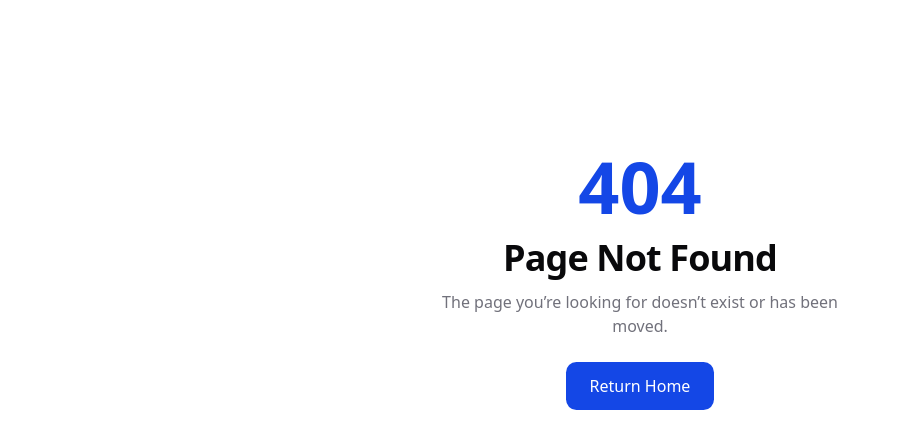
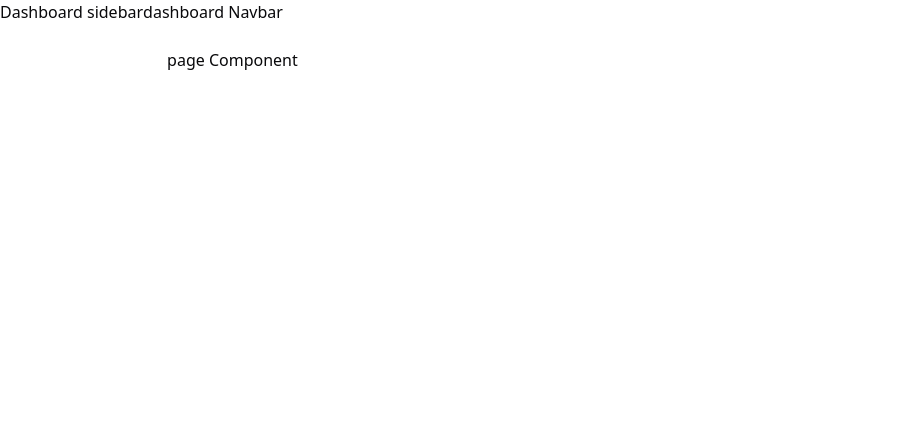
Before and after one commit to safin33221/future-programmer-innovators-client, a Next.js app: page /admin/dashboard/admin-mangement in a window 1280 px wide. Before the commit this address had no page. Shown: the top 448 px of the page, without its empty margins (0-899 px from the left). Built offline with nearby package versions, Linux system fonts and the light colour scheme.

Commit message:
Create Dashboard page architecture

```diff
--- /dev/null
+++ b/src/app/(DashboardLayout)/admin/dashboard/admin-mangement/page.tsx
@@ -0,0 +1,8 @@
+
+export default function page()  {
+  return (
+    <div>
+      <h1>page Component</h1>
+    </div>
+  );
+};
--- /dev/null
+++ b/src/app/(DashboardLayout)/admin/dashboard/course-management/page.tsx
@@ -0,0 +1,8 @@
+
+export default function page()  {
+  return (
+    <div>
+      <h1>page Component</h1>
+    </div>
+  );
+};
--- /dev/null
+++ b/src/app/(DashboardLayout)/admin/dashboard/event-management/page.tsx
@@ -0,0 +1,8 @@
+
+export default function page()  {
+  return (
+    <div>
+      <h1>page Component</h1>
+    </div>
+  );
+};
--- /dev/null
+++ b/src/app/(DashboardLayout)/admin/dashboard/guest-mangement/page.tsx
@@ -0,0 +1,8 @@
+
+export default function page()  {
+  return (
+    <div>
+      <h1>page Component</h1>
+    </div>
+  );
+};
--- /dev/null
+++ b/src/app/(DashboardLayout)/admin/dashboard/layout.tsx
@@ -0,0 +1,8 @@
+
+export default function layout({ children }: { children: React.ReactNode }) {
+    return (
+        <div>
+            {children}
+        </div>
+    );
+};
--- /dev/null
+++ b/src/app/(DashboardLayout)/admin/dashboard/member-management/page.tsx
@@ -0,0 +1,8 @@
+
+export default function page()  {
+  return (
+    <div>
+      <h1>page Component</h1>
+    </div>
+  );
+};
--- /dev/null
+++ b/src/app/(DashboardLayout)/admin/dashboard/notice-management/page.tsx
@@ -0,0 +1,8 @@
+
+export default function page() {
+    return (
+        <div>
+            <h1>page Component</h1>
+        </div>
+    );
+};
--- /dev/null
+++ b/src/app/(DashboardLayout)/admin/dashboard/page.tsx
@@ -0,0 +1,8 @@
+
+export default function page() {
+    return (
+        <div>
+            <h1>Admin Dashboard</h1>
+        </div>
+    );
+};
--- /dev/null
+++ b/src/app/(DashboardLayout)/layout.tsx
@@ -0,0 +1,18 @@
+
+export default function layout({ children }: { children: React.ReactNode }) {
+    return (
+        <div className="min-h-screen flex">
+
+            <h1>Dashboard sidebar</h1>
+            {/* Main Content Area */}
+            <div className="flex flex-1 flex-col">
+
+                <h1>dashboard Navbar</h1>
+                {/* Page Content */}
+                <main className="flex-1 p-6">
+                    {children}
+                </main>
+            </div>
+        </div>
+    );
+};
--- /dev/null
+++ b/src/app/(DashboardLayout)/mentor/dashboard/layout.tsx
@@ -0,0 +1,8 @@
+
+export default function layout({ children }: { children: React.ReactNode }) {
+    return (
+        <div>
+            {children}
+        </div>
+    );
+};
--- /dev/null
+++ b/src/app/(DashboardLayout)/mentor/dashboard/page.tsx
@@ -0,0 +1,8 @@
+
+export default function page() {
+    return (
+        <div>
+            <h1>Mentor Dashboard</h1>
+        </div>
+    );
+};
```
